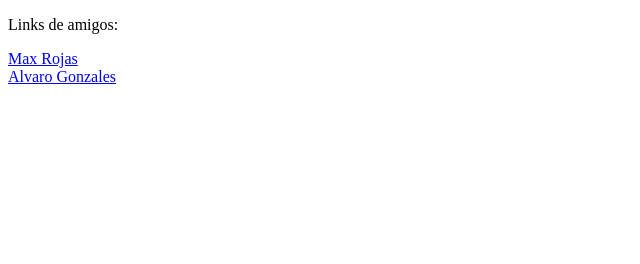
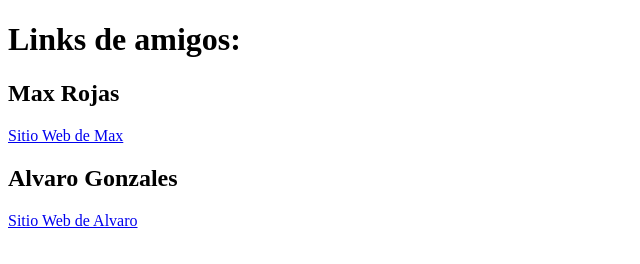
Before and after one commit to DiegoRomeroCorvera/DiegoRomeroCorvera.github.io, a plain HTML site: page miarchivo.html in a window 1280 px wide. Shown: the whole page, without its empty margins (0-640 px from the left). Drawn offline with Linux system fonts and the light colour scheme.

Commit message:
Update Actividad 3

```diff
--- a/miarchivo.html
+++ b/miarchivo.html
@@ -6,8 +6,20 @@
         <title>miarchivo Diego</title>
     </head>
     <body>
-    <p>Links de amigos:</p>
-    <a href="https://maxxrojas.github.io/">Max Rojas</a><br>
-    <a href="https://alvarogonmar.github.io/">Alvaro Gonzales</a>
+        <h1>
+            Links de amigos:
+        </h1>
+
+        <h2>
+            Max Rojas
+        </h2>
+        <a href="https://maxxrojas.github.io/">
+            Sitio Web de Max
+        </a><br>
+
+        <h2>Alvaro Gonzales</h2>
+        <a href="https://alvarogonmar.github.io/">
+            Sitio Web de Alvaro
+        </a>
     </body>
 </html>
```
Also changed, not shown: index.html (+24 -8 lines). Lines whose indentation alone changed are shown as unchanged.
